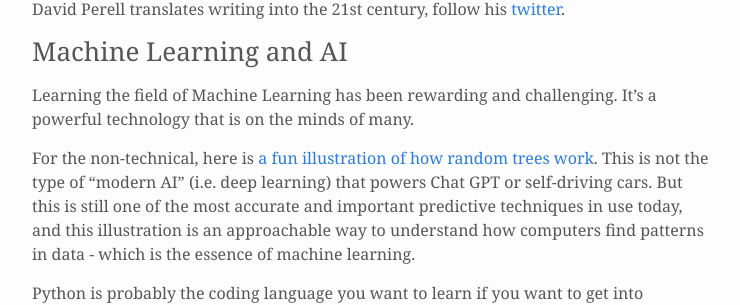
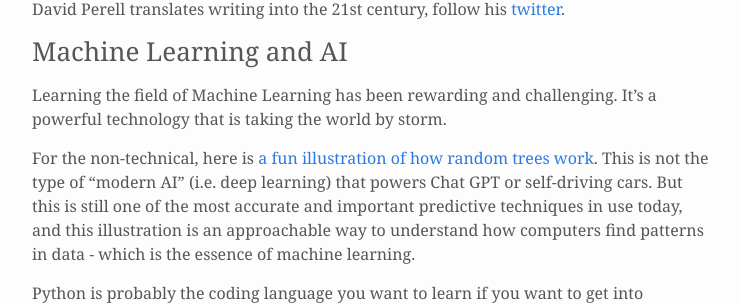
Before and after one commit to kenanwang/username.github.io, a Jekyll site: the page built from resources.md, in a window 1280 px wide. Shown: the part 917-1222 px from the top of the page, without its empty margins (268-1008 px from the left). Built offline with Jekyll 4.4.1, drawn with Linux system fonts in a browser that asks for light colours; nearby versions of some CDN libraries.

Commit message:
Update resources.md

```diff
--- a/resources.md
+++ b/resources.md
@@ -34,7 +34,7 @@ David Perell translates writing into the 21st century, follow his [twitter](http
 
 ### Machine Learning and AI
 
-Learning the field of Machine Learning has been rewarding and challenging. It's a powerful technology that is on the minds of many.
+Learning the field of Machine Learning has been rewarding and challenging. It's a powerful technology that is taking the world by storm.
 
 For the non-technical, here is [a fun illustration of how random trees work](http://www.r2d3.us/visual-intro-to-machine-learning-part-1/). This is not the type of "modern AI" (i.e. deep learning) that powers Chat GPT or self-driving cars. But this is still one of the most accurate and important predictive techniques in use today, and this illustration is an approachable way to understand how computers find patterns in data - which is the essence of machine learning.
 
```
